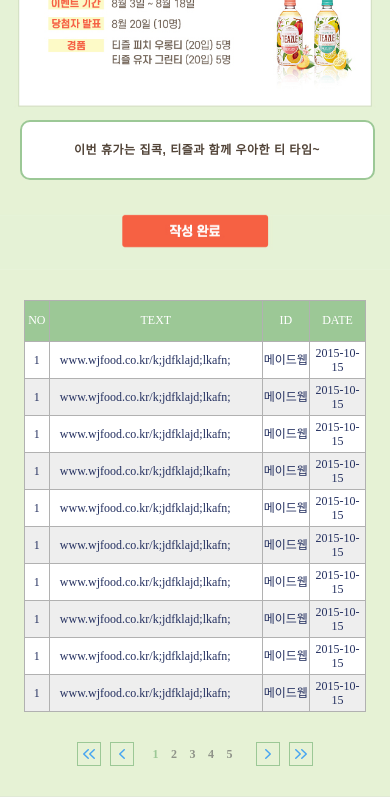
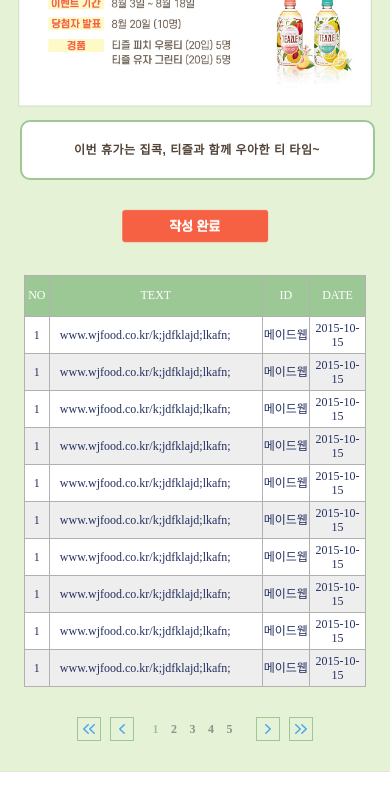
Before and after one commit to yoogukhyeon/woogin-TEAZlE-project, a plain HTML site: page index.html in a window 390 px wide. Shown: the part 860-1665 px from the top of the page. Drawn offline with Linux system fonts and the light colour scheme; a web font is replaced by a local one.

Commit message:
티즐 최종수정

```diff
--- a/index.html
+++ b/index.html
@@ -658,7 +658,7 @@
                 max-width: 100%;
             }
             .img01 .ani2 {
-                width: 120px
+                width: 93px
             }
             .img01 .ani3 {
                 width: 120px
@@ -666,7 +666,7 @@
 
 
             .table {
-                padding: 30px 6.1% 0 6.1%;
+                padding: 10px 6.1% 0 6.1%;
             }
 
             .table h2 {
@@ -836,7 +836,7 @@
             <img src="./images/729/ani3_m.png" alt="" class="ani3 is_mobile">
         </div>
 
-        <div class="img02" style="background-color: #e6f2d5; padding-bottom: 35px">
+        <div class="img02" style="background-color: #e6f2d5; padding-bottom: 30px">
             <div class="input_text" style="width: 90%; margin: 0 auto">
                 <input type="text" placeholder="이번 휴가는 집콕, 티즐과 함께 우아한 티 타임~" maxlength="40">
             </div>
```
